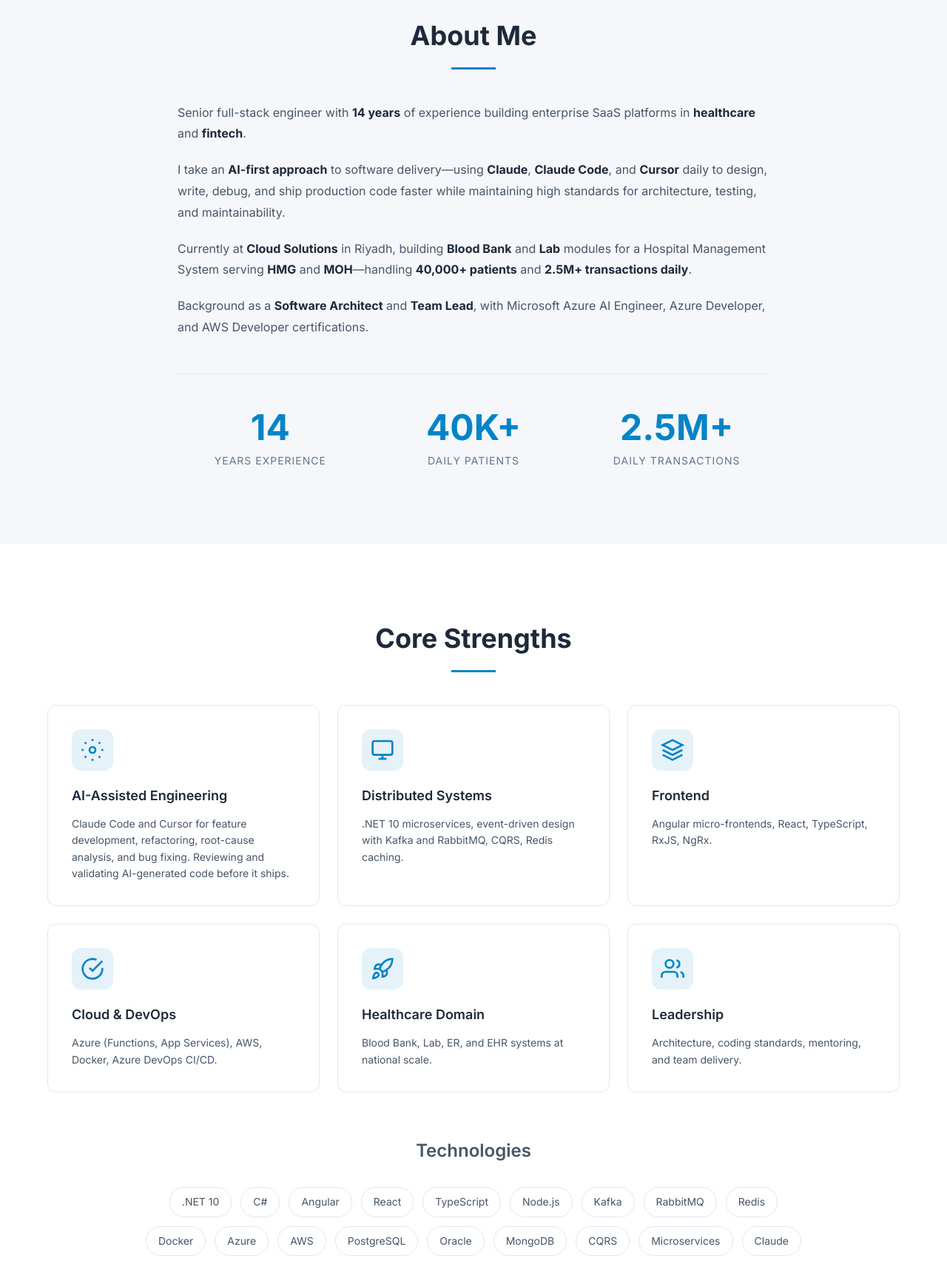
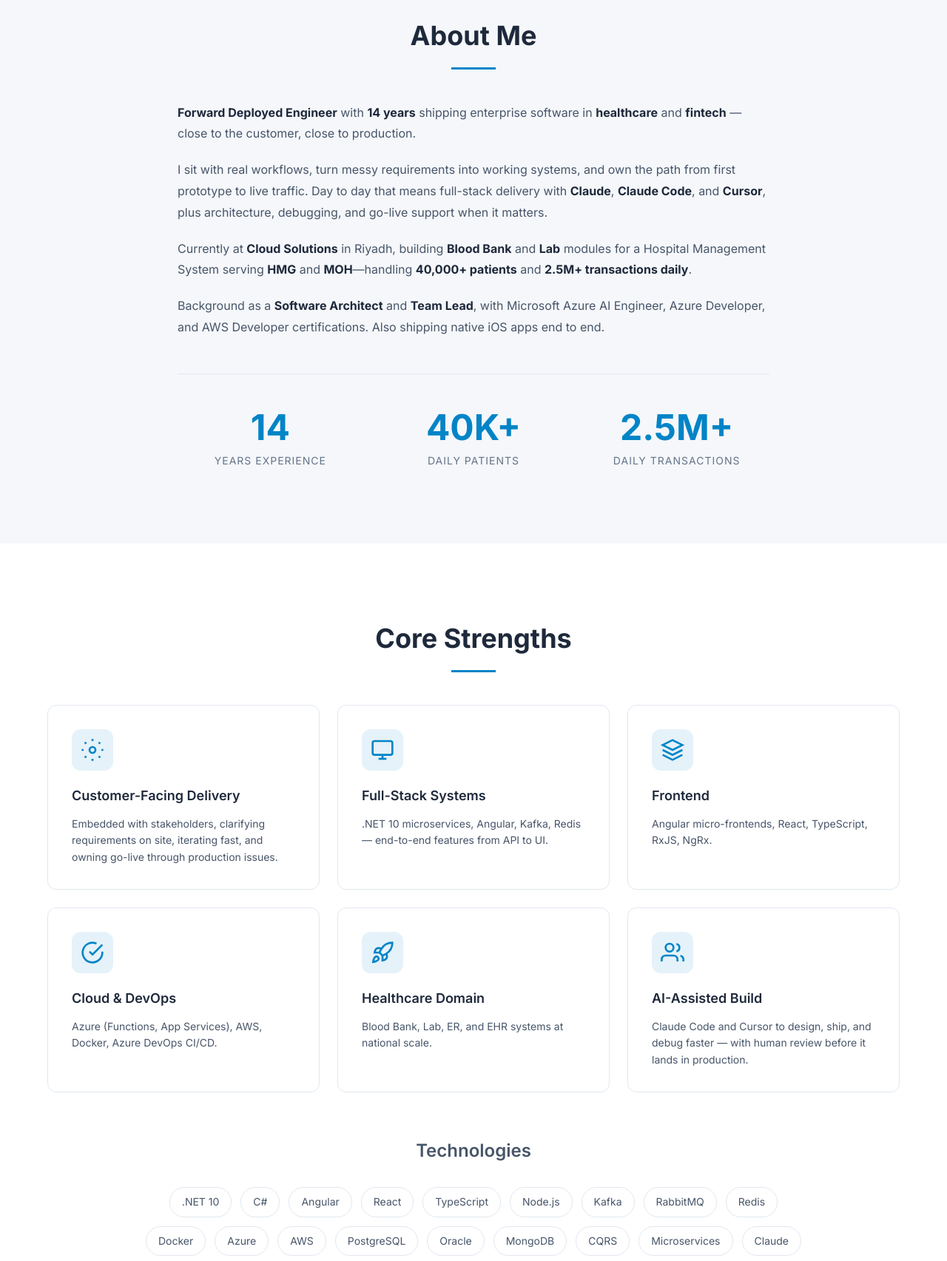
Before and after one commit to mujassir/mujassir, a plain HTML site: page docs/index.html in a window 1280 px wide. Shown: the part 880-2585 px from the top of the page at 74% size. Drawn offline with Linux system fonts and the light colour scheme.

Commit message:
Reposition the site as Forward Deployed Engineer.
Update hero, about, meta, and strengths to match field-to-production delivery.

Co-authored-by: Cursor <cursoragent@cursor.com>

```diff
--- a/docs/index.html
+++ b/docs/index.html
@@ -3,31 +3,31 @@
 <head>
     <meta charset="UTF-8">
     <meta name="viewport" content="width=device-width, initial-scale=1.0">
-    <meta name="description" content="Mujassir Nasir — AI-First Senior Full Stack Engineer. Healthcare & fintech. iOS apps: RunCheck, Cassette, Offload, Cut & Weld.">
-    <meta name="keywords" content="Mujassir Nasir, Full Stack Engineer, .NET, Angular, Microservices, Healthcare, Fintech, AI, Claude, Cursor">
+    <meta name="description" content="Mujassir Nasir — Forward Deployed Engineer. Embedded with customers to ship production software in healthcare, fintech, and iOS.">
+    <meta name="keywords" content="Mujassir Nasir, Forward Deployed Engineer, .NET, Angular, Microservices, Healthcare, Fintech, AI, Claude, Cursor">
     <meta name="author" content="Mujassir Nasir">
     <meta name="robots" content="index, follow">
 
     <!-- Open Graph / Facebook -->
     <meta property="og:type" content="website">
     <meta property="og:url" content="https://mujassir.com/">
-    <meta property="og:title" content="Mujassir Nasir | AI-First Senior Full Stack Engineer">
-    <meta property="og:description" content="14 years building enterprise SaaS in healthcare & fintech. .NET 10, Angular, Microservices, Kafka. Building with Claude Code & Cursor.">
+    <meta property="og:title" content="Mujassir Nasir | Forward Deployed Engineer">
+    <meta property="og:description" content="Forward Deployed Engineer with 14 years shipping enterprise SaaS in healthcare & fintech — from the field to production.">
     <meta property="og:image" content="https://mujassir.com/og-image.png">
 
     <!-- Twitter -->
     <meta name="twitter:card" content="summary_large_image">
     <meta name="twitter:url" content="https://mujassir.com/">
-    <meta name="twitter:title" content="Mujassir Nasir | AI-First Senior Full Stack Engineer">
-    <meta name="twitter:description" content="14 years building enterprise SaaS in healthcare & fintech. .NET 10, Angular, Microservices, Kafka. Building with Claude Code & Cursor.">
+    <meta name="twitter:title" content="Mujassir Nasir | Forward Deployed Engineer">
+    <meta name="twitter:description" content="Forward Deployed Engineer with 14 years shipping enterprise SaaS in healthcare & fintech — from the field to production.">
 
-    <title>Mujassir Nasir | AI-First Senior Full Stack Engineer</title>
+    <title>Mujassir Nasir | Forward Deployed Engineer</title>
 
     <link rel="preconnect" href="https://fonts.googleapis.com">
     <link rel="preconnect" href="https://fonts.gstatic.com" crossorigin>
     <link href="https://fonts.googleapis.com/css2?family=Inter:wght@400;500;600;700&display=swap" rel="stylesheet">
 
-    <link rel="stylesheet" href="styles.css?v=20261126p">
+    <link rel="stylesheet" href="styles.css?v=20261126fde">
     <link rel="canonical" href="https://mujassir.com/">
 </head>
 <body>
@@ -55,11 +55,11 @@
     <!-- Hero Section -->
     <header class="hero" id="hero">
         <div class="hero-content">
-            <p class="hero-subtitle">AI-FIRST ENGINEERING</p>
+            <p class="hero-subtitle">FORWARD DEPLOYED</p>
             <h1 class="hero-title">Mujassir Nasir</h1>
-            <p class="hero-role">Senior Full Stack Engineer</p>
+            <p class="hero-role">Forward Deployed Engineer</p>
             <p class="hero-tech">.NET 10 &bull; Angular &bull; Microservices &bull; Kafka</p>
-            <p class="hero-tagline">Building with Claude Code & Cursor</p>
+            <p class="hero-tagline">Embedded with customers. Shipping to production.</p>
             <div class="hero-buttons">
                 <a href="mailto:mujassir@gmail.com" class="btn btn-primary">
                     <svg width="20" height="20" viewBox="0 0 24 24" fill="none" stroke="currentColor" stroke-width="2" stroke-linecap="round" stroke-linejoin="round"><path d="M4 4h16c1.1 0 2 .9 2 2v12c0 1.1-.9 2-2 2H4c-1.1 0-2-.9-2-2V6c0-1.1.9-2 2-2z"></path><polyline points="22,6 12,13 2,6"></polyline></svg>
@@ -86,16 +86,16 @@
             <h2 class="section-title">About Me</h2>
             <div class="about-content">
                 <p class="about-lead">
-                    Senior full-stack engineer with <strong>14 years</strong> of experience building enterprise SaaS platforms in <strong>healthcare</strong> and <strong>fintech</strong>.
+                    <strong>Forward Deployed Engineer</strong> with <strong>14 years</strong> shipping enterprise software in <strong>healthcare</strong> and <strong>fintech</strong> — close to the customer, close to production.
                 </p>
                 <p>
-                    I take an <strong>AI-first approach</strong> to software delivery—using <strong>Claude</strong>, <strong>Claude Code</strong>, and <strong>Cursor</strong> daily to design, write, debug, and ship production code faster while maintaining high standards for architecture, testing, and maintainability.
+                    I sit with real workflows, turn messy requirements into working systems, and own the path from first prototype to live traffic. Day to day that means full-stack delivery with <strong>Claude</strong>, <strong>Claude Code</strong>, and <strong>Cursor</strong>, plus architecture, debugging, and go-live support when it matters.
                 </p>
                 <p>
                     Currently at <strong>Cloud Solutions</strong> in Riyadh, building <strong>Blood Bank</strong> and <strong>Lab</strong> modules for a Hospital Management System serving <strong>HMG</strong> and <strong>MOH</strong>—handling <strong>40,000+ patients</strong> and <strong>2.5M+ transactions daily</strong>.
                 </p>
                 <p>
-                    Background as a <strong>Software Architect</strong> and <strong>Team Lead</strong>, with Microsoft Azure AI Engineer, Azure Developer, and AWS Developer certifications.
+                    Background as a <strong>Software Architect</strong> and <strong>Team Lead</strong>, with Microsoft Azure AI Engineer, Azure Developer, and AWS Developer certifications. Also shipping native iOS apps end to end.
                 </p>
                 <div class="about-stats">
                     <div class="stat">
@@ -124,15 +124,15 @@
                     <div class="skill-icon">
                         <svg width="32" height="32" viewBox="0 0 24 24" fill="none" stroke="currentColor" stroke-width="2"><circle cx="12" cy="12" r="3"></circle><path d="M12 1v2M12 21v2M4.22 4.22l1.42 1.42M18.36 18.36l1.42 1.42M1 12h2M21 12h2M4.22 19.78l1.42-1.42M18.36 5.64l1.42-1.42"></path></svg>
                     </div>
-                    <h3>AI-Assisted Engineering</h3>
-                    <p>Claude Code and Cursor for feature development, refactoring, root-cause analysis, and bug fixing. Reviewing and validating AI-generated code before it ships.</p>
+                    <h3>Customer-Facing Delivery</h3>
+                    <p>Embedded with stakeholders, clarifying requirements on site, iterating fast, and owning go-live through production issues.</p>
                 </div>
                 <div class="skill-card">
                     <div class="skill-icon">
                         <svg width="32" height="32" viewBox="0 0 24 24" fill="none" stroke="currentColor" stroke-width="2"><rect x="2" y="3" width="20" height="14" rx="2" ry="2"></rect><line x1="8" y1="21" x2="16" y2="21"></line><line x1="12" y1="17" x2="12" y2="21"></line></svg>
                     </div>
-                    <h3>Distributed Systems</h3>
-                    <p>.NET 10 microservices, event-driven design with Kafka and RabbitMQ, CQRS, Redis caching.</p>
+                    <h3>Full-Stack Systems</h3>
+                    <p>.NET 10 microservices, Angular, Kafka, Redis — end-to-end features from API to UI.</p>
                 </div>
                 <div class="skill-card">
                     <div class="skill-icon">
@@ -159,8 +159,8 @@
                     <div class="skill-icon">
                         <svg width="32" height="32" viewBox="0 0 24 24" fill="none" stroke="currentColor" stroke-width="2"><path d="M17 21v-2a4 4 0 0 0-4-4H5a4 4 0 0 0-4 4v2"></path><circle cx="9" cy="7" r="4"></circle><path d="M23 21v-2a4 4 0 0 0-3-3.87"></path><path d="M16 3.13a4 4 0 0 1 0 7.75"></path></svg>
                     </div>
-                    <h3>Leadership</h3>
-                    <p>Architecture, coding standards, mentoring, and team delivery.</p>
+                    <h3>AI-Assisted Build</h3>
+                    <p>Claude Code and Cursor to design, ship, and debug faster — with human review before it lands in production.</p>
                 </div>
             </div>
 
```
